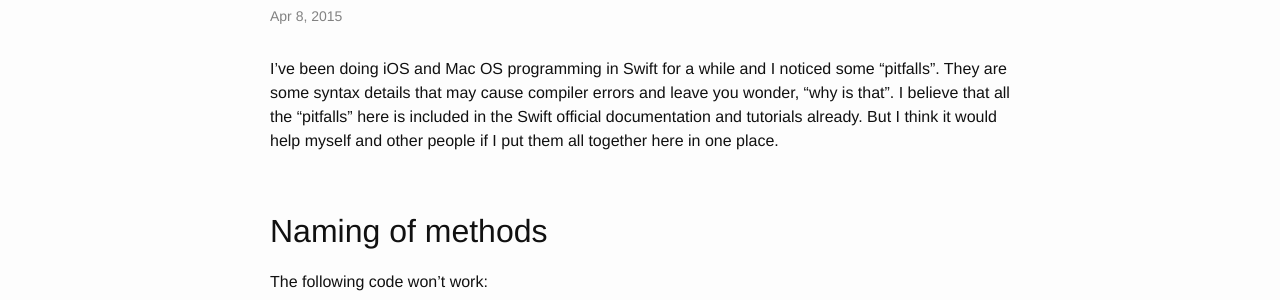
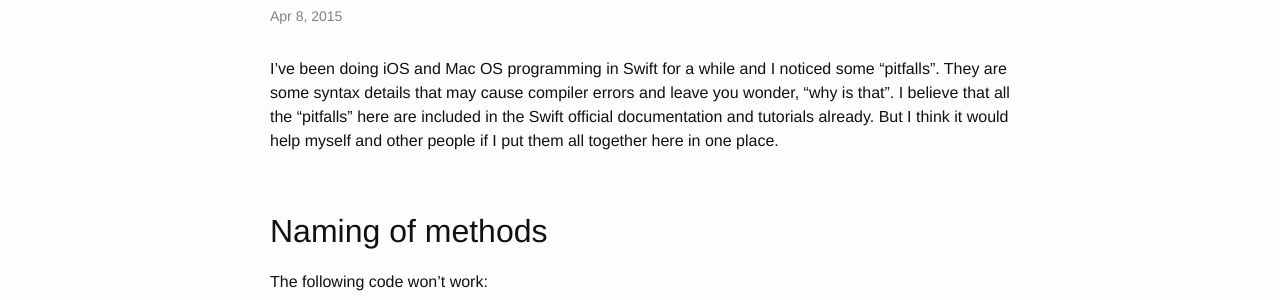
Before and after one commit to yichizhang/yichizhang.github.io, a Jekyll site: the page built from _posts/2015-04-08-swift-pitfalls.markdown, in a window 1280 px wide and 900 px high. Shown: the part 143-443 px from the top of the window. Built offline with Jekyll 4.4.1, drawn with Linux system fonts in a browser that asks for light colours; comment, search, counter and statistics services are not loaded; part of the change alters nothing that is shown; some of the changed text lies outside the part shown.

Commit message:
Changed a grammar mistake and two variable names

```diff
--- a/_posts/2015-04-08-swift-pitfalls.markdown
+++ b/_posts/2015-04-08-swift-pitfalls.markdown
@@ -6,7 +6,7 @@ categories:
 date: 2015-04-08 08:24:08
 ---
 
-I've been doing iOS and Mac OS programming in Swift for a while and I noticed some "pitfalls". They are some syntax details that may cause compiler errors and leave you wonder, "why is that". I believe that all the "pitfalls" here is included in the Swift official documentation and tutorials already. But I think it would help myself and other people if I put them all together here in one place.
+I've been doing iOS and Mac OS programming in Swift for a while and I noticed some "pitfalls". They are some syntax details that may cause compiler errors and leave you wonder, "why is that". I believe that all the "pitfalls" here are included in the Swift official documentation and tutorials already. But I think it would help myself and other people if I put them all together here in one place.
 
 
 <br />
@@ -143,7 +143,7 @@ func moveViewToCenterReturnsTrueIfStillVisible() -> Bool {
 func performViewAnimation() {
 
 	// Works!
-	let animationsClosure: { () -> Void in
+	let animationClosure: { () -> Void in
 		moveViewToCenter()
 	})
 
@@ -166,7 +166,7 @@ Fix:
 {% highlight swift %}
 func performViewAnimation() {
 	// Works!
-	let animationsClosure: { () -> Void in
+	let animationClosure: { () -> Void in
 		moveViewToCenterReturnsTrueIfStillVisible()
 		return
 	})
```
